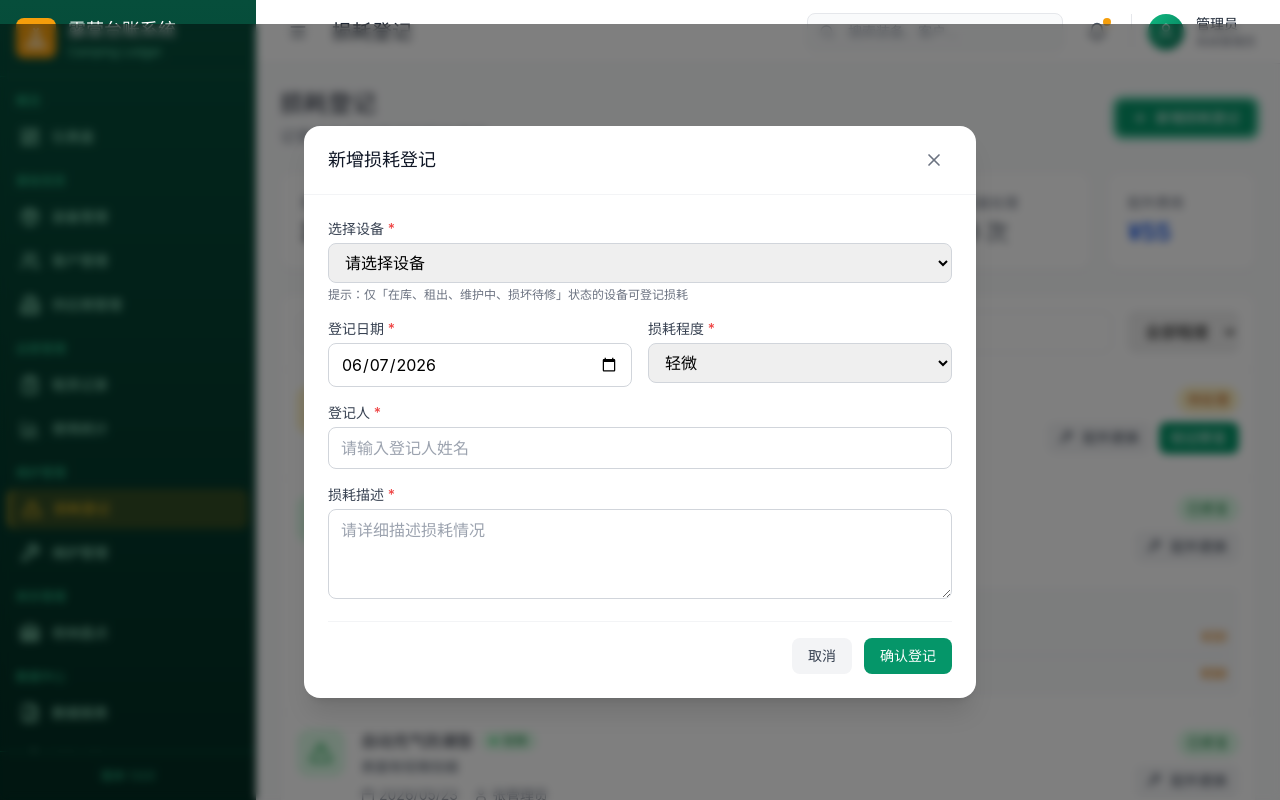
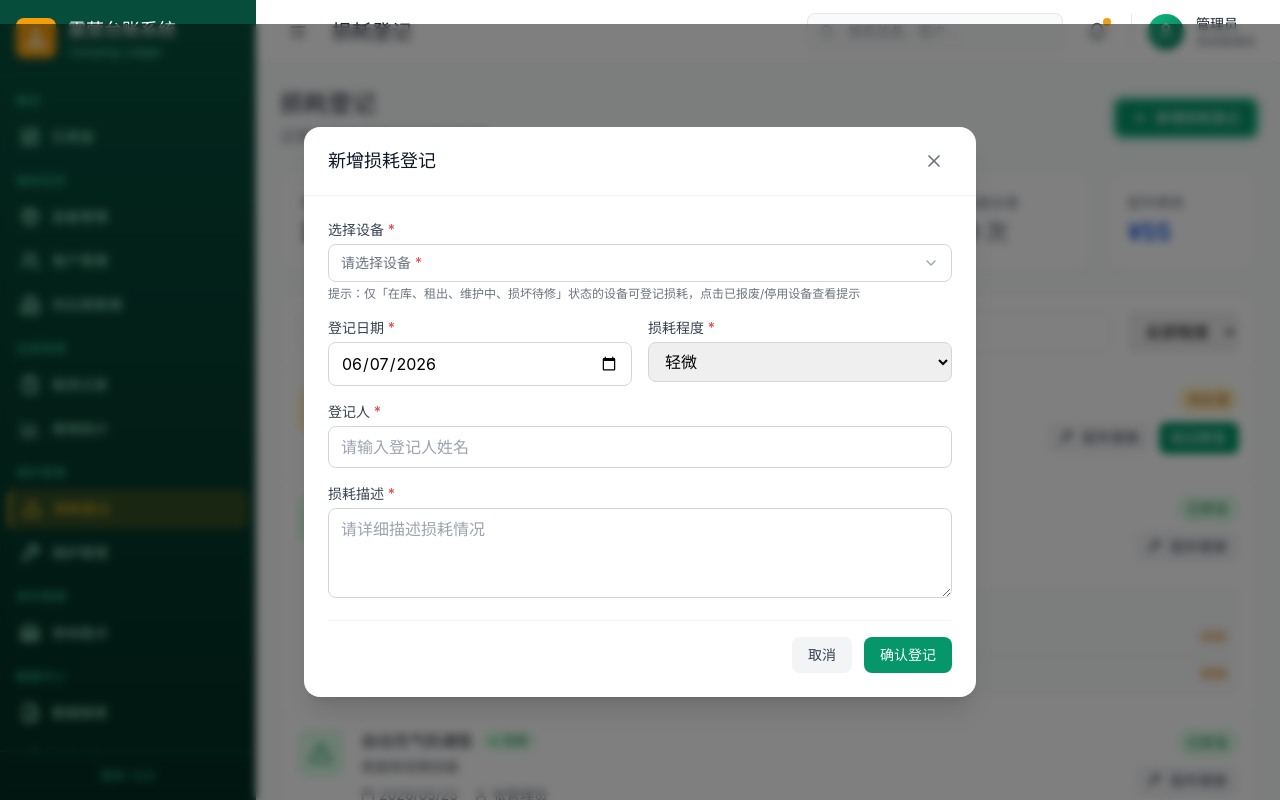
Before and after one commit to CrazyLady-Liu/life-mini, a React (Vite) app: page /damage in a window 1280 px wide. Both pictures are taken after a click on the button "新增损耗登记". Shown: the top 800 px of the page. Built offline with nearby package versions, Linux system fonts and the light colour scheme.

Commit message:
优化“已报废 / 停用设备”悬浮提示文案

```diff
--- /dev/null
+++ b/src/components/GroupedSelect.tsx
@@ -0,0 +1,174 @@
+import { useState, useRef, useEffect } from 'react';
+import { ChevronDown, Check, Lock, ChevronRight } from 'lucide-react';
+import { cn } from '@/lib/utils';
+
+export interface GroupedSelectOption {
+  value: string;
+  label: string;
+  disabled?: boolean;
+  disabledReason?: string;
+}
+
+export interface GroupedSelectGroup {
+  label: string;
+  icon?: string;
+  options: GroupedSelectOption[];
+}
+
+interface GroupedSelectProps {
+  groups: GroupedSelectGroup[];
+  value: string;
+  onChange: (value: string) => void;
+  onDisabledClick?: (option: GroupedSelectOption) => void;
+  placeholder?: string;
+  className?: string;
+  required?: boolean;
+}
+
+export default function GroupedSelect({
+  groups,
+  value,
+  onChange,
+  onDisabledClick,
+  placeholder = '请选择',
+  className,
+  required,
+}: GroupedSelectProps) {
+  const [isOpen, setIsOpen] = useState(false);
+  const containerRef = useRef<HTMLDivElement>(null);
+  const pressTimerRef = useRef<number | null>(null);
+  const longPressTriggeredRef = useRef(false);
+
+  useEffect(() => {
+    const handleClickOutside = (e: MouseEvent) => {
+      if (containerRef.current && !containerRef.current.contains(e.target as Node)) {
+        setIsOpen(false);
+      }
+    };
+    document.addEventListener('mousedown', handleClickOutside);
+    return () => document.removeEventListener('mousedown', handleClickOutside);
+  }, []);
+
+  const allOptions = groups.flatMap((g) => g.options);
+  const selectedOption = allOptions.find((o) => o.value === value);
+
+  const handleOptionMouseDown = (e: React.MouseEvent, option: GroupedSelectOption) => {
+    longPressTriggeredRef.current = false;
+    if (option.disabled) {
+      pressTimerRef.current = window.setTimeout(() => {
+        longPressTriggeredRef.current = true;
+      }, 500);
+    }
+  };
+
+  const handleOptionMouseUp = (option: GroupedSelectOption) => {
+    if (pressTimerRef.current) {
+      clearTimeout(pressTimerRef.current);
+      pressTimerRef.current = null;
+    }
+  };
+
+  const handleOptionClick = (e: React.MouseEvent, option: GroupedSelectOption) => {
+    if (pressTimerRef.current) {
+      clearTimeout(pressTimerRef.current);
+      pressTimerRef.current = null;
+    }
+
+    if (option.disabled) {
+      if (!longPressTriggeredRef.current) {
+        onDisabledClick?.(option);
+      }
+      return;
+    }
+
+    onChange(option.value);
+    setIsOpen(false);
+  };
+
+  return (
+    <div ref={containerRef} className={cn('relative', className)}>
+      <button
+        type="button"
+        onClick={() => setIsOpen(!isOpen)}
+        className={cn(
+          'w-full px-3 py-2 text-left border border-gray-300 rounded-lg',
+          'focus:outline-none focus:ring-2 focus:ring-emerald-500 focus:border-transparent',
+          'bg-white flex items-center justify-between gap-2 transition-colors',
+          'hover:border-gray-400'
+        )}
+      >
+        <span className={cn('text-sm truncate', !selectedOption && 'text-gray-500')}>
+          {selectedOption?.label || placeholder}
+          {required && !selectedOption && <span className="text-red-500 ml-1">*</span>}
+        </span>
+        <ChevronDown
+          className={cn(
+            'w-4 h-4 text-gray-400 flex-shrink-0 transition-transform',
+            isOpen && 'rotate-180'
+          )}
+        />
+      </button>
+
+      {isOpen && (
+        <div className="absolute z-50 w-full mt-1 bg-white border border-gray-200 rounded-lg shadow-lg max-h-72 overflow-y-auto">
+          {groups.map((group, groupIndex) => {
+            const availableOptions = group.options.filter((o) => !o.disabled);
+            if (group.options.length === 0) return null;
+
+            return (
+              <div key={groupIndex} className={groupIndex > 0 ? 'border-t border-gray-100' : ''}>
+                <div className="px-3 py-2 bg-gray-50 text-xs font-medium text-gray-500 flex items-center gap-1.5 sticky top-0">
+                  {group.icon && <span>{group.icon}</span>}
+                  <span>{group.label}</span>
+                  {availableOptions.length === 0 && group.options.length > 0 && (
+                    <Lock className="w-3 h-3 ml-auto text-gray-400" />
+                  )}
+                </div>
+                {group.options.map((option) => {
+                  const isSelected = option.value === value;
+                  return (
+                    <div
+                      key={option.value}
+                      onMouseDown={(e) => handleOptionMouseDown(e, option)}
+                      onMouseUp={() => handleOptionMouseUp(option)}
+                      onMouseLeave={() => {
+                        if (pressTimerRef.current) {
+                          clearTimeout(pressTimerRef.current);
+                          pressTimerRef.current = null;
+                        }
+                      }}
+                      onClick={(e) => handleOptionClick(e, option)}
+                      className={cn(
+                        'px-3 py-2 text-sm cursor-pointer flex items-center justify-between gap-2 transition-colors',
+                        isSelected && !option.disabled && 'bg-emerald-50',
+                        option.disabled
+                          ? 'text-gray-400 bg-gray-50 cursor-not-allowed opacity-70'
+                          : 'hover:bg-gray-50 text-gray-900'
+                      )}
+                      title={option.disabled ? option.disabledReason : undefined}
+                    >
+                      <div className="flex items-center gap-2 min-w-0 flex-1">
+                        {option.disabled && <Lock className="w-3.5 h-3.5 flex-shrink-0 text-gray-400" />}
+                        <span className={cn('truncate', option.disabled && 'line-through opacity-60')}>
+                          {option.label}
+                        </span>
+                      </div>
+                      <div className="flex items-center gap-1 flex-shrink-0">
+                        {option.disabled && option.disabledReason && (
+                          <ChevronRight className="w-3.5 h-3.5 text-gray-300" />
+                        )}
+                        {isSelected && !option.disabled && (
+                          <Check className="w-4 h-4 text-emerald-600 flex-shrink-0" />
+                        )}
+                      </div>
+                    </div>
+                  );
+                })}
+              </div>
+            );
+          })}
+        </div>
+      )}
+    </div>
+  );
+}
--- /dev/null
+++ b/src/components/Toast.tsx
@@ -0,0 +1,77 @@
+import { useEffect } from 'react';
+import { XCircle, AlertTriangle, CheckCircle, Info } from 'lucide-react';
+import { cn } from '@/lib/utils';
+
+export type ToastType = 'error' | 'warning' | 'success' | 'info';
+
+interface ToastProps {
+  message: string;
+  type?: ToastType;
+  isOpen: boolean;
+  onClose: () => void;
+  duration?: number;
+}
+
+const typeConfig: Record<ToastType, { icon: typeof Info; bgColor: string; textColor: string; borderColor: string }> = {
+  error: {
+    icon: XCircle,
+    bgColor: 'bg-red-50',
+    textColor: 'text-red-700',
+    borderColor: 'border-red-200',
+  },
+  warning: {
+    icon: AlertTriangle,
+    bgColor: 'bg-amber-50',
+    textColor: 'text-amber-700',
+    borderColor: 'border-amber-200',
+  },
+  success: {
+    icon: CheckCircle,
+    bgColor: 'bg-green-50',
+    textColor: 'text-green-700',
+    borderColor: 'border-green-200',
+  },
+  info: {
+    icon: Info,
+    bgColor: 'bg-blue-50',
+    textColor: 'text-blue-700',
+    borderColor: 'border-blue-200',
+  },
+};
+
+export default function Toast({
+  message,
+  type = 'info',
+  isOpen,
+  onClose,
+  duration = 2000,
+}: ToastProps) {
+  useEffect(() => {
+    if (isOpen && duration > 0) {
+      const timer = setTimeout(() => {
+        onClose();
+      }, duration);
+      return () => clearTimeout(timer);
+    }
+  }, [isOpen, duration, onClose]);
+
+  if (!isOpen) return null;
+
+  const config = typeConfig[type];
+  const Icon = config.icon;
+
+  return (
+    <div className="fixed top-6 left-1/2 -translate-x-1/2 z-[100] animate-in fade-in slide-in-from-top-2 duration-200">
+      <div
+        className={cn(
+          'flex items-center gap-2 px-4 py-3 rounded-lg border shadow-lg',
+          config.bgColor,
+          config.borderColor
+        )}
+      >
+        <Icon className={cn('w-5 h-5 flex-shrink-0', config.textColor)} />
+        <span className={cn('text-sm font-medium', config.textColor)}>{message}</span>
+      </div>
+    </div>
+  );
+}
--- a/src/pages/Damage/Damage.tsx
+++ b/src/pages/Damage/Damage.tsx
@@ -4,6 +4,8 @@ import { useAppStore } from '@/store/useAppStore';
 import StatusBadge from '@/components/StatusBadge';
 import Button from '@/components/Button';
 import Modal from '@/components/Modal';
+import Toast, { type ToastType } from '@/components/Toast';
+import GroupedSelect, { type GroupedSelectGroup, type GroupedSelectOption } from '@/components/GroupedSelect';
 import { formatCurrency, formatDate } from '@/utils/format';
 import type { DamageLevel, Equipment } from '@/types';
 
@@ -48,6 +50,24 @@ export default function DamagePage() {
   });
   const [statusWarning, setStatusWarning] = useState('');
   const [damageTipType, setDamageTipType] = useState<'none' | 'photo' | 'confirm'>('none');
+  const [toast, setToast] = useState<{ isOpen: boolean; message: string; type: ToastType }>({
+    isOpen: false,
+    message: '',
+    type: 'warning',
+  });
+
+  const showToast = (message: string, type: ToastType = 'warning') => {
+    setToast({ isOpen: true, message, type });
+  };
+
+  const closeToast = () => {
+    setToast((prev) => ({ ...prev, isOpen: false }));
+  };
+
+  const handleDisabledEquipmentClick = (option: GroupedSelectOption) => {
+    const reason = option.disabledReason || '该设备无法登记损耗';
+    showToast(reason, 'warning');
+  };
 
   const selectedEquipment = useMemo(() => {
     if (!formData.equipmentId) return null;
@@ -61,6 +81,29 @@ export default function DamagePage() {
   const unavailableEquipments = useMemo(() => {
     return equipments.filter((eq) => DAMAGE_UNAVAILABLE_STATUSES.includes(eq.status));
   }, [equipments]);
+
+  const equipmentSelectGroups = useMemo<GroupedSelectGroup[]>(() => {
+    return [
+      {
+        label: '可登记损耗的设备',
+        icon: '✅',
+        options: availableEquipments.map((eq) => ({
+          value: eq.id,
+          label: `${eq.name} (${eq.brand} ${eq.model})`,
+        })),
+      },
+      {
+        label: '不可登记（已报废/停用）',
+        icon: '🚫',
+        options: unavailableEquipments.map((eq) => ({
+          value: eq.id,
+          label: `${eq.name} - ${eq.status === 'scrapped' ? '已报废' : '已停用'}`,
+          disabled: true,
+          disabledReason: `该设备已${eq.status === 'scrapped' ? '报废' : '停用'}，无法登记损耗`,
+        })),
+      },
+    ];
+  }, [availableEquipments, unavailableEquipments]);
 
   const filteredDamageRecords = useMemo(() => {
     return damageRecords
@@ -325,6 +368,14 @@ export default function DamagePage() {
   };
 
   return (
+    <>
+      <Toast
+        isOpen={toast.isOpen}
+        message={toast.message}
+        type={toast.type}
+        onClose={closeToast}
+        duration={2000}
+      />
       <div className="space-y-6">
       <div className="flex flex-col sm:flex-row sm:items-center sm:justify-between gap-4">
         <div>
@@ -532,38 +583,16 @@ export default function DamagePage() {
             <label className="block text-sm font-medium text-gray-700 mb-1">
               选择设备 <span className="text-red-500">*</span>
             </label>
-          <select
+            <GroupedSelect
+              groups={equipmentSelectGroups}
               value={formData.equipmentId}
-            onChange={(e) => handleEquipmentChange(e.target.value)}
+              onChange={handleEquipmentChange}
+              onDisabledClick={handleDisabledEquipmentClick}
+              placeholder="请选择设备"
               required
-            className="w-full px-3 py-2 border border-gray-300 rounded-lg focus:outline-none focus:ring-2 focus:ring-emerald-500 focus:border-transparent disabled:bg-gray-50 disabled:cursor-not-allowed"
-          >
-            <option value="">请选择设备</option>
-            <optgroup label="✅ 可登记损耗的设备">
-              {availableEquipments.map((eq) => (
-                <option key={eq.id} value={eq.id} title={`${eq.name} - ${eq.brand} ${eq.model}（状态：正常）`}>
-                  {eq.name} ({eq.brand} {eq.model})
-                </option>
-              ))}
-            </optgroup>
-            {unavailableEquipments.length > 0 && (
-              <optgroup label="🚫 不可登记（已报废/停用）">
-                {unavailableEquipments.map((eq) => (
-                  <option
-                    key={eq.id}
-                    value={eq.id}
-                    disabled
-                    title={`该设备已${eq.status === 'scrapped' ? '报废' : '停用'}，无法登记损耗`}
-                    className="text-gray-400 bg-gray-100"
-                  >
-                    {eq.name} - {eq.status === 'scrapped' ? '已报废' : '已停用'}
-                  </option>
-                ))}
-              </optgroup>
-            )}
-          </select>
+            />
             <p className="mt-1 text-xs text-gray-500">
-            提示：仅「在库、租出、维护中、损坏待修」状态的设备可登记损耗
+              提示：仅「在库、租出、维护中、损坏待修」状态的设备可登记损耗，点击已报废/停用设备查看提示
             </p>
           </div>
 
@@ -765,5 +794,6 @@ export default function DamagePage() {
         </form>
       </Modal>
     </div>
+    </>
   );
 }
```
Lines whose indentation alone changed are shown as unchanged.
